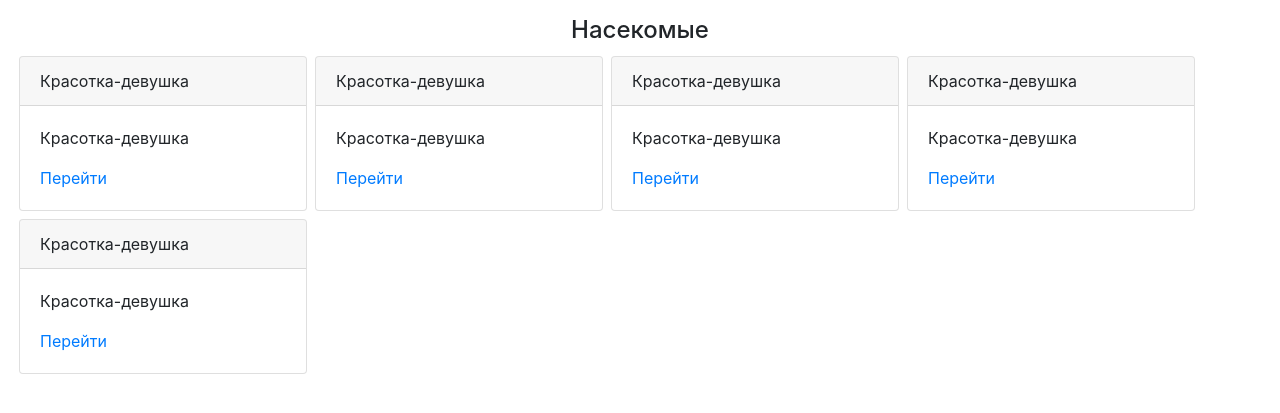
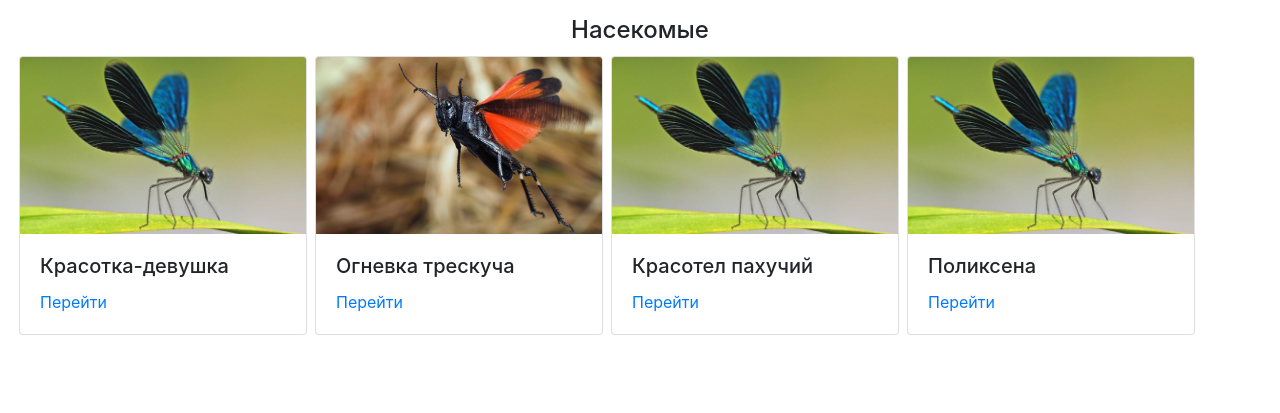
Before and after one commit to ser2ver/NataliProject, a PHP site: page /nasekomye/index.php in a window 1280 px wide. Shown: the part 107-520 px from the top of the page. Run offline with PHP 8.4, Linux system fonts and the light colour scheme.

Commit message:
Add new carts

```diff
--- a/nasekomye/index.php
+++ b/nasekomye/index.php
@@ -14,38 +14,31 @@ echo showHeader($path, 'Проект - Категории - Насекомые',
     <h4 class="text-center">Насекомые</h4>
 
     <div class="card float-left m-sm-1" style="width: 18rem;">
-        <div class="card-header">Красотка-девушка</div>
+        <img src="<?= $path ?>nasekomye/img/krasotka-devushka1.jpg" class="card-img-top" alt="Красотка-девушка">
         <div class="card-body">
-            <p class="card-text">Красотка-девушка</p>
+            <h5 class="card-title">Красотка-девушка</h5>
             <a href="<?= $path ?>nasekomye/krasotka-devushka.php" class="card-link stretched-link">Перейти</a>
         </div>
     </div>
     <div class="card float-left m-sm-1" style="width: 18rem;">
-        <div class="card-header">Красотка-девушка</div>
+        <img src="<?= $path ?>nasekomye/img/ognevka-treskuchaja1.jpg" class="card-img-top" alt="Огневка трескуча">
         <div class="card-body">
-            <p class="card-text">Красотка-девушка</p>
-            <a href="<?= $path ?>nasekomye/krasotka-devushka.php" class="card-link stretched-link">Перейти</a>
+            <h5 class="card-title">Огневка трескуча</h5>
+            <a href="<?= $path ?>nasekomye/ognevka-treskuchaja.php" class="card-link stretched-link">Перейти</a>
         </div>
     </div>
     <div class="card float-left m-sm-1" style="width: 18rem;">
-        <div class="card-header">Красотка-девушка</div>
+        <img src="<?= $path ?>nasekomye/img/krasotka-devushka1.jpg" class="card-img-top" alt="Красотел пахучий">
         <div class="card-body">
-            <p class="card-text">Красотка-девушка</p>
-            <a href="<?= $path ?>nasekomye/krasotka-devushka.php" class="card-link stretched-link">Перейти</a>
+            <h5 class="card-title">Красотел пахучий</h5>
+            <a href="<?= $path ?>nasekomye/krasotel-pahuchij.php" class="card-link stretched-link">Перейти</a>
         </div>
     </div>
     <div class="card float-left m-sm-1" style="width: 18rem;">
-        <div class="card-header">Красотка-девушка</div>
+        <img src="<?= $path ?>nasekomye/img/krasotka-devushka1.jpg" class="card-img-top" alt="Поликсена">
         <div class="card-body">
-            <p class="card-text">Красотка-девушка</p>
-            <a href="<?= $path ?>nasekomye/krasotka-devushka.php" class="card-link stretched-link">Перейти</a>
-        </div>
-    </div>
-    <div class="card float-left m-sm-1" style="width: 18rem;">
-        <div class="card-header">Красотка-девушка</div>
-        <div class="card-body">
-            <p class="card-text">Красотка-девушка</p>
-            <a href="<?= $path ?>nasekomye/krasotka-devushka.php" class="card-link stretched-link">Перейти</a>
+            <h5 class="card-title">Поликсена</h5>
+            <a href="<?= $path ?>nasekomye/poliksena.php" class="card-link stretched-link">Перейти</a>
         </div>
     </div>
 </div>
```
Also changed, not shown: nasekomye/krasotel-pahuchij.php (added, +57 -0 lines), nasekomye/ognevka-treskuchaja.php (+24 -9 lines), nasekomye/pchela-plotnik.php (deleted, +0 -56 lines), nasekomye/poliksena.php (+7 -7 lines), nasekomye/img/krasotel-pahuchij1.jpg (added), nasekomye/img/krasotel-pahuchij2.jpg (added), nasekomye/img/krasotel-pahuchij3.jpg (added), nasekomye/img/krasotel-pahuchij4.jpg (added), nasekomye/img/ognevka-treskuchaja1.jpg (added), nasekomye/img/ognevka-treskuchaja2.jpg (added), nasekomye/img/ognevka-treskuchaja3.jpg (added), nasekomye/img/poliksena1.JPG (added), nasekomye/img/poliksena2.JPG (added), nasekomye/img/poliksena3.JPG (added).
